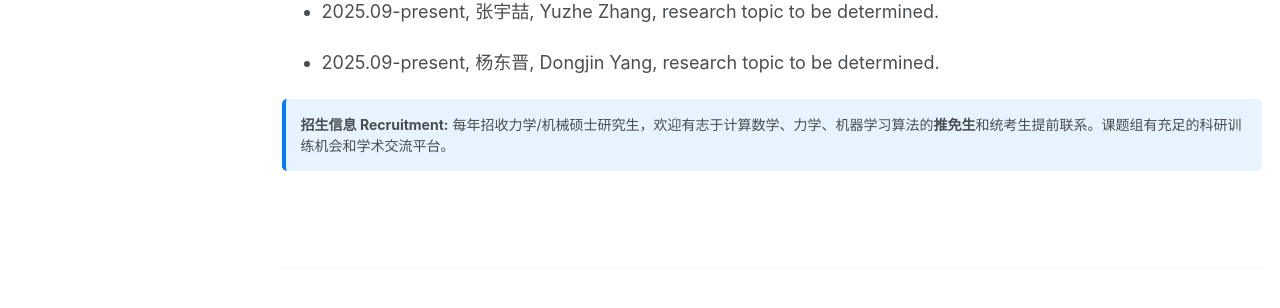
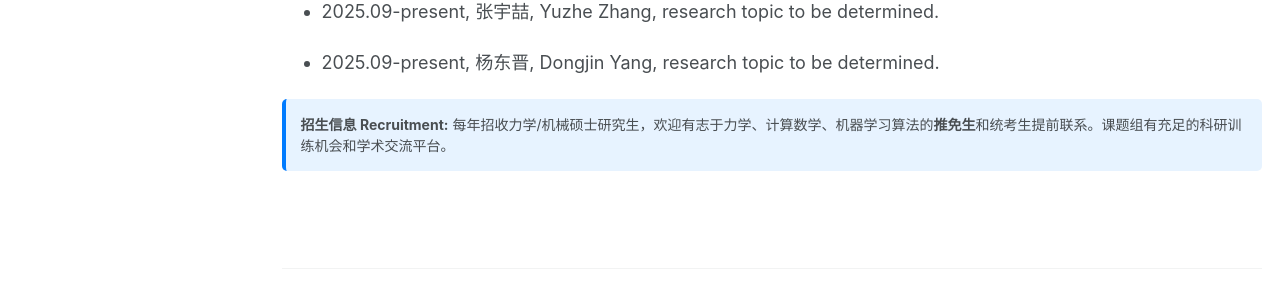
Before and after one commit to yanpeng-gong/yanpeng-gong.github.io, a Jekyll site: the page built from _people/people.md, in a window 1280 px wide and 900 px high, scrolled down 546 px. Shown: the part 144-452 px from the top of the window. Built offline with Jekyll 4.4.1, drawn with Linux system fonts in a browser that asks for light colours.

Commit message:
update research directions

```diff
--- a/_people/people.md
+++ b/_people/people.md
@@ -48,7 +48,7 @@ collection: people
 <!-- 在页面位置添加招生说明（更有效） -->
 <div style="background: #e7f3ff; border-left: 4px solid #007bff; padding: 15px; margin: 20px 0; border-radius: 5px;">
   <p style="margin: 0; font-size: 14px;">
-    <strong>招生信息 Recruitment:</strong> 每年招收力学/机械硕士研究生，欢迎有志于计算数学、力学、机器学习算法的<strong>推免生</strong>和统考生提前联系。课题组有充足的科研训练机会和学术交流平台。
+    <strong>招生信息 Recruitment:</strong> 每年招收力学/机械硕士研究生，欢迎有志于力学、计算数学、机器学习算法的<strong>推免生</strong>和统考生提前联系。课题组有充足的科研训练机会和学术交流平台。
   </p>
 </div>
 
```
